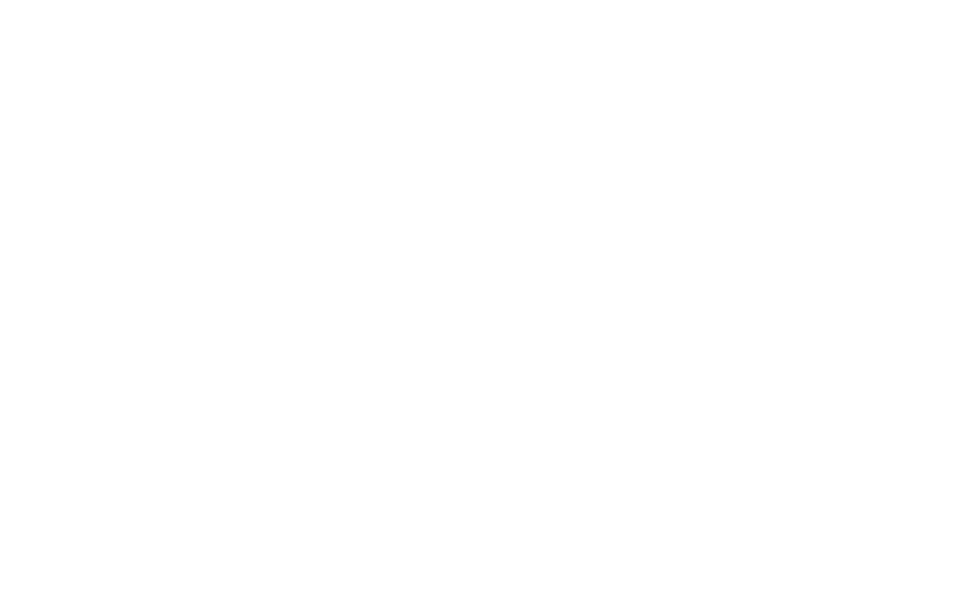
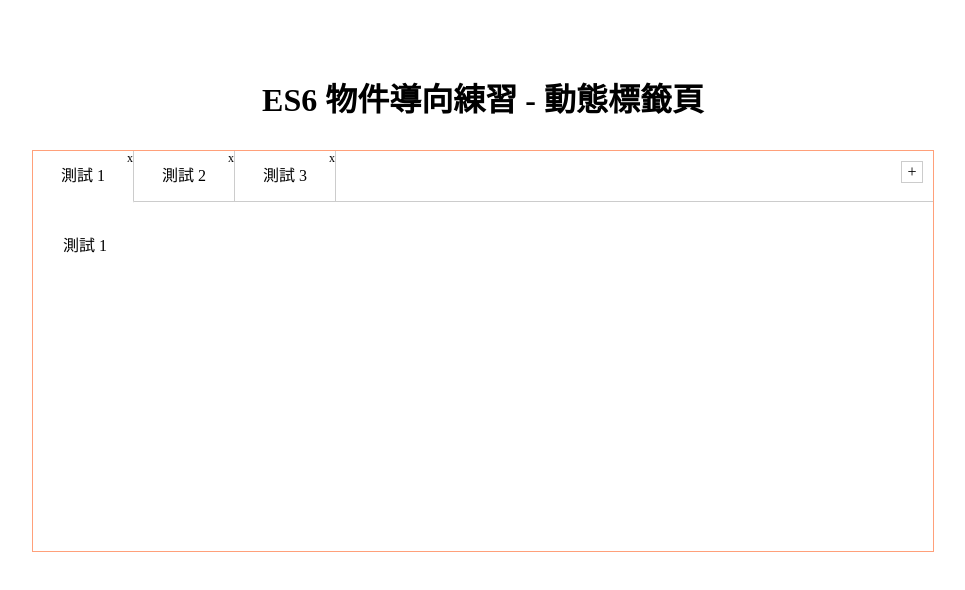
Before and after one commit to yachen168/ES6-OOP-Practice, a plain HTML site: page index.html in a window 1280 px wide. Shown: the whole page, without its empty margins (157-1122 px from the left). Drawn offline with Linux system fonts and the light colour scheme.

Commit message:
feat: template and style

```diff
--- a/index.html
+++ b/index.html
@@ -9,8 +9,28 @@
 </head>
 
 <body>
-
-
+    <main>
+        <h1>ES6 物件導向練習 - 動態標籤頁 </h1>
+        <div class="tabs-box" id="tab">
+            <!-- ===== 標籤 ===== -->
+            <nav class="nav">
+                <ul>
+                    <li class="li-active"><span>測試 1</span><span class="iconfont icon-guanbi"></span></li>
+                    <li><span>測試 2</span><span class="iconfont icon-guanbi"></span></li>
+                    <li><span>測試 3</span><span class="iconfont icon-guanbi"></span></li>
+                </ul>
+                <div class="tab-add">
+                    <span>+</span>
+                </div>
+            </nav>
+            <!-- ===== 內容 ===== -->
+            <div class="tabs-content">
+                <section class="content-active">測試 1</section>
+                <section>測試 2</section>
+                <section>測試 3</section>
+            </div>
+        </div>
+    </main>
 
     <script src="main.js"></script>
 </body>
--- a/style.scss
+++ b/style.scss
@@ -0,0 +1,108 @@
+* {
+    margin: 0;
+    padding: 0;
+}
+
+ul li {
+    list-style: none;
+}
+
+main {
+    width: 960px;
+    height: 500px;
+    border-radius: 10px;
+    margin: 50px auto;
+}
+
+main h1 {
+    height: 100px;
+    line-height: 100px;
+    text-align: center;
+}
+
+.tabs-box {
+    width: 900px;
+    margin: 0 auto;
+    height: 400px;
+    border: 1px solid lightsalmon;
+    position: relative;
+}
+
+nav ul {
+    overflow: hidden;
+}
+
+nav ul li {
+    float: left;
+    width: 100px;
+    height: 50px;
+    line-height: 50px;
+    text-align: center;
+    border-right: 1px solid #ccc;
+    position: relative;
+}
+
+nav ul li.li-active {
+    border-bottom: 2px solid #fff;
+    z-index: 9;
+}
+
+#tab input {
+    width: 80%;
+    height: 60%;
+}
+
+nav ul li span:last-child {
+    position: absolute;
+    user-select: none;
+    font-size: 12px;
+    top: -18px;
+    right: 0;
+    display: inline-block;
+    height: 20px;
+}
+
+.tab-add {
+    position: absolute;
+    /* width: 100px; */
+    top: 0;
+    right: 0;
+}
+
+.tab-add span {
+    display: block;
+    width: 20px;
+    height: 20px;
+    line-height: 20px;
+    text-align: center;
+    border: 1px solid #ccc;
+    float: right;
+    margin: 10px;
+    user-select: none;
+}
+
+.tabs-content {
+    width: 100%;
+    height: 300px;
+    position: absolute;
+    padding: 30px;
+    top: 50px;
+    left: 0px;
+    box-sizing: border-box;
+    border-top: 1px solid #ccc;
+}
+
+.tabs-content section,
+.tabs-content section.content-active {
+    display: none;
+    width: 100%;
+    height: 100%;
+}
+
+.tabs-content section.content-active {
+    display: block;
+}
+
+.icon-guanbi:before {
+    content: "x";
+}
```
Also changed, not shown: style.css.
